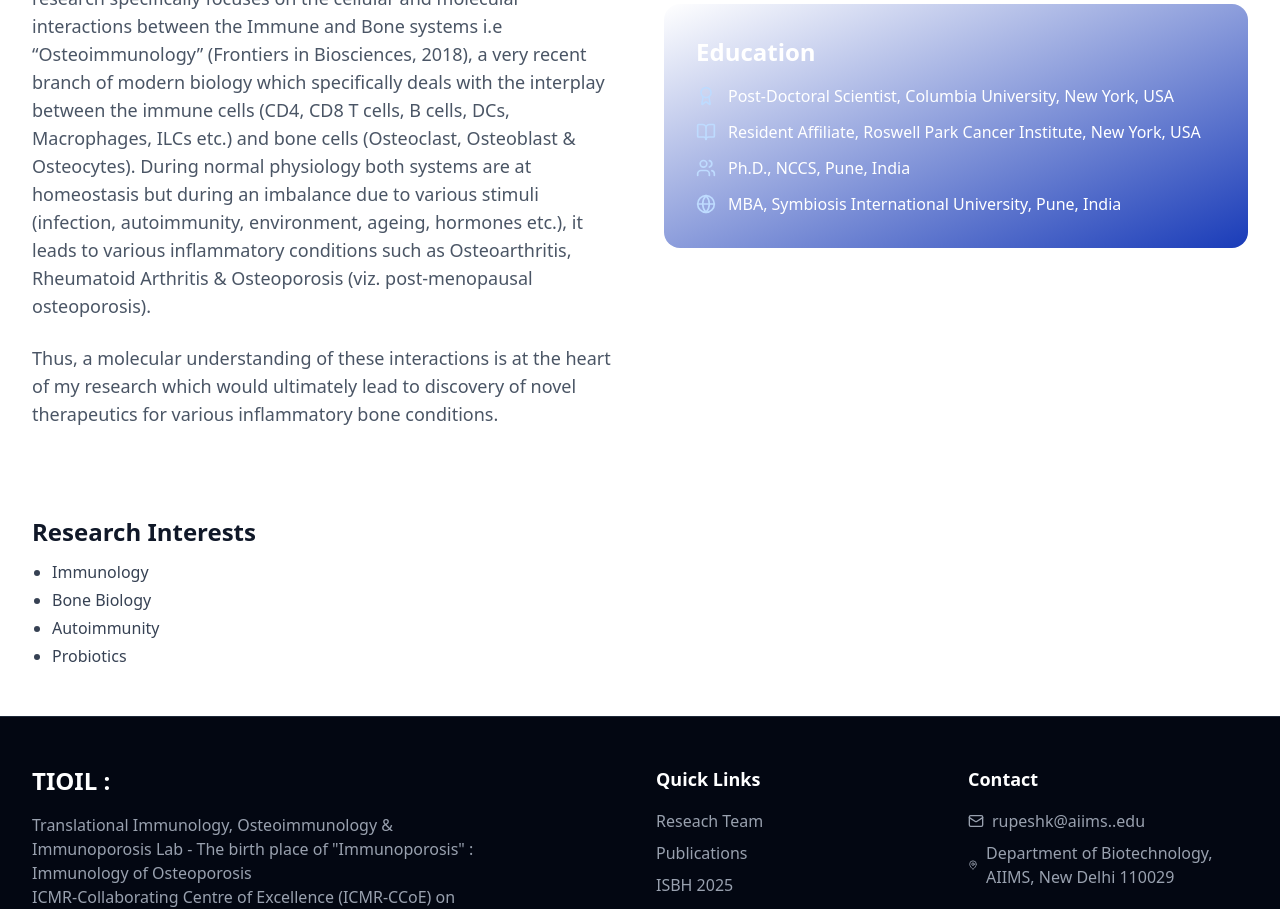
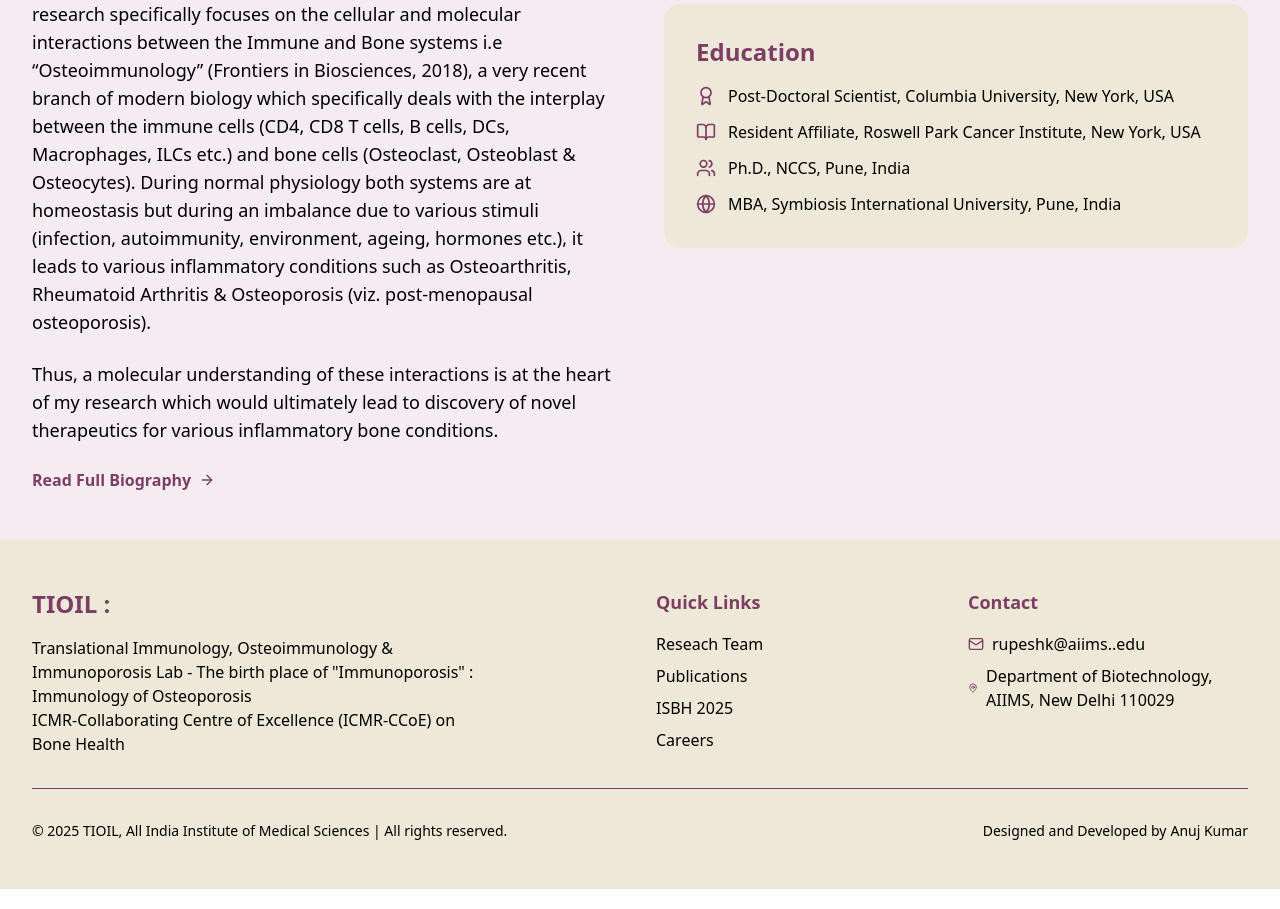
Before and after one commit to anujkharbash2/tioil, a React (Vite) app: page / in a window 1280 px wide. Shown: the part 1180-2089 px from the top of the page. Built offline with nearby package versions, Linux system fonts and the light colour scheme.

Commit message:
home page color theme

```diff
--- a/src/Components/Footer.jsx
+++ b/src/Components/Footer.jsx
@@ -3,17 +3,17 @@ import { Github, Linkedin, Mail, MapPin, GraduationCap, Heart } from 'lucide-rea
 
 const Footer = () => {
   return (
-    <footer className="bg-gray-950 border-t border-gray-800">
+    <footer style={{ backgroundColor: '#eee8d8', color: 'black' }}>
       <div className="max-w-7xl mx-auto px-4 sm:px-6 lg:px-8 py-12">
         <div className="grid grid-cols-1 md:grid-cols-4 gap-8">
           {/* Logo and Description */}
           <div className="col-span-1 md:col-span-2">
             <div className="flex items-center space-x-2 mb-4">
-              <div className="text-2xl font-bold bg-white bg-clip-text text-transparent">
+              <div className="text-2xl font-bold bg-clip-text text-transparent" style={{ color: '#7c3e65' }}>
               TIOIL :
               </div>
             </div>
-            <p className="text-gray-400 max-w-md">
+            <p className="max-w-md" style={{ color: 'black' }}>
               Translational Immunology, Osteoimmunology & Immunoporosis Lab - The birth place of "Immunoporosis" : Immunology of Osteoporosis
               <br />ICMR-Collaborating Centre of Excellence (ICMR-CCoE) on Bone Health
             </p>
@@ -21,26 +21,26 @@ const Footer = () => {
 
           {/* Quick Links */}
           <div>
-            <h3 className="text-lg font-semibold mb-4">Quick Links</h3>
+            <h3 className="text-lg font-semibold mb-4" style={{ color: '#7c3e65' }}>Quick Links</h3>
             <ul className="space-y-2">
-              <li><a href="/team" className="text-gray-400 hover:text-white transition-colors">Reseach Team</a></li>
-              <li><a href="/projects" className="text-gray-400 hover:text-white transition-colors">Publications</a></li>
-              <li><a href="/isbh2025" className="text-gray-400 hover:text-white transition-colors">ISBH 2025</a></li>
-              <li><a href="/careers" className="text-gray-400 hover:text-white transition-colors">Careers</a></li>
+              <li><a href="/team" className="hover:text-white transition-colors" style={{ color: 'black' }}>Reseach Team</a></li>
+              <li><a href="/projects" className="hover:text-white transition-colors" style={{ color: 'black' }}>Publications</a></li>
+              <li><a href="/isbh2025" className="hover:text-white transition-colors" style={{ color: 'black' }}>ISBH 2025</a></li>
+              <li><a href="/careers" className="hover:text-white transition-colors" style={{ color: 'black' }}>Careers</a></li>
             </ul>
           </div>
 
           {/* Contact Info */}
           <div>
-            <h3 className="text-lg font-semibold mb-4">Contact</h3>
+            <h3 className="text-lg font-semibold mb-4" style={{ color: '#7c3e65' }}>Contact</h3>
             <div className="space-y-2">
-              <div className="flex items-center space-x-2 text-gray-400">
-                <Mail className="h-4 w-4" />
+              <div className="flex items-center space-x-2" style={{ color: 'black' }}>
+                <Mail className="h-4 w-4" style={{ color: '#7c3e65' }} />
                 <span>rupeshk@aiims..edu</span>
               </div>
 
-              <div className="flex items-center space-x-2 text-gray-400">
-                <MapPin className="h-4 w-4" />
+              <div className="flex items-center space-x-2" style={{ color: 'black' }}>
+                <MapPin className="h-4 w-4" style={{ color: '#7c3e65' }} />
                 <span>Department of Biotechnology, AIIMS, New Delhi 110029</span>
 
               </div>
@@ -49,11 +49,11 @@ const Footer = () => {
         </div>
 
         {/* Bottom Section */}
-        <div className="mt-8 pt-8 border-t border-gray-800 flex flex-col sm:flex-row justify-between items-center">
-      <p className="text-gray-400 text-sm">
+        <div className="mt-8 pt-8 border-t border-gray-800 flex flex-col sm:flex-row justify-between items-center" style={{ borderColor: '#7c3e65' }}>
+      <p className="text-sm" style={{ color: 'black' }}>
         © 2025 TIOIL, All India Institute of Medical Sciences | All rights reserved.
       </p>
-      <div className="flex flex-row space-x-2 mt-4 sm:mt-0 text-sm text-gray-400">
+      <div className="flex flex-row space-x-2 mt-4 sm:mt-0 text-sm" style={{ color: 'black' }}>
         <p className="flex items-center">
           Designed and Developed
           by{' '}
@@ -61,7 +61,8 @@ const Footer = () => {
             href="https://www.linkedin.com/in/anujkharbash"
             target="_blank"
             rel="noopener noreferrer"
-            className="text-blue-400 hover:underline ml-1"
+            className="hover:underline ml-1"
+            style={{ color: 'black' }}
           >
             Anuj Kumar
           </a>{' '}
--- a/src/Components/Layout.jsx
+++ b/src/Components/Layout.jsx
@@ -5,7 +5,7 @@ import NewsTicker from './NewsTicker.jsx';
 
 const Layout = ({ children }) => {
   return (
-    <div className="min-h-screen bg-gray-900 text-white">
+    <div className="min-h-screen bg-[#f5ecf2] text-white">
         <Navbar />
         <div className="pt-16"> {/* adjust depending on your nav height */}
         <NewsTicker />
--- a/src/Components/rks.jsx
+++ b/src/Components/rks.jsx
@@ -4,44 +4,38 @@ import { Link } from "react-router-dom";
 
 const Rks = () => {
   return (
-    <div className="bg-white dark:bg-gray-900 py-12">
+    <div className="bg-white dark:bg-gray-900 py-12" style={{ backgroundColor: '#f5ecf2' }}>
       <div className="max-w-7xl mx-auto px-4 sm:px-6 lg:px-8">
         <div className="grid grid-cols-1 lg:grid-cols-2 gap-12 items-start">
 
           {/* Left Section - Bio */}
           <div>
-            <h2 className="text-3xl md:text-4xl font-bold text-gray-900 dark:text-white mb-6">
+            <h2 className="text-3xl md:text-4xl font-bold text-gray-900 dark:text-white mb-6" style={{ color: '#7c3e65' }}>
               Dr. Rupesh K. Srivastava
             </h2>
 
-            <p className="text-lg text-gray-600 dark:text-gray-400 mb-4">
-            Welcome to Translational Immunology, Osteoimmunology & Immunoporosis Lab group at AIIMS, New Delhi.
-            During my doctoral research work form NCCS, Pune I got a glimpse of the very exciting and thrilling field of Immunology. This led me to further continue my research work in the field of Bone and Immunology at Columbia University Medical Centre, NY, USA and Roswell Park Cancer Institute (RPCI), New York, USA
+            <p className="text-lg text-gray-600 dark:text-gray-400 mb-4" style={{ color: 'black' }}>
+              Welcome to Translational Immunology, Osteoimmunology & Immunoporosis Lab group at AIIMS, New Delhi.
             </p>
-            <p className="text-lg text-gray-600 dark:text-gray-400 mb-6">
-            After coming back to India in 2013 as an Assistant professor at Central University, Sagar (MP), and now at All India Institute of Medical Sciences (AIIMS), New Delhi, I am actively involved in deciphering this new field which is still in its very naive state. My research specifically focuses on the cellular and molecular interactions between the Immune and Bone systems i.e “Osteoimmunology” (Frontiers in Biosciences, 2018), a very recent branch of modern biology which specifically deals with the interplay between the immune cells (CD4, CD8 T cells, B cells, DCs, Macrophages, ILCs etc.) and bone cells (Osteoclast, Osteoblast & Osteocytes). During normal physiology both systems are at homeostasis but during an imbalance due to various stimuli (infection, autoimmunity, environment, ageing, hormones etc.), it leads to various inflammatory conditions such as Osteoarthritis, Rheumatoid Arthritis & Osteoporosis (viz. post-menopausal osteoporosis).
+            <p className="text-lg text-gray-600 dark:text-gray-400 mb-4" style={{ color: 'black' }}>
+              During my doctoral research work form NCCS, Pune I got a glimpse of the very exciting and thrilling field of Immunology. This led me to further continue my research work in the field of Bone and Immunology at Columbia University Medical Centre, NY, USA and Roswell Park Cancer Institute (RPCI), New York, USA
             </p>
-            <p className="text-lg text-gray-600 dark:text-gray-400 mb-6">
-            Thus, a molecular understanding of these interactions is at the heart of my research which would ultimately lead to discovery of novel therapeutics for various inflammatory bone conditions.
+            <p className="text-lg text-gray-600 dark:text-gray-400 mb-6" style={{ color: 'black' }}>
+              After coming back to India in 2013 as an Assistant professor at Central University, Sagar (MP), and now at All India Institute of Medical Sciences (AIIMS), New Delhi, I am actively involved in deciphering this new field which is still in its very naive state. My research specifically focuses on the cellular and molecular interactions between the Immune and Bone systems i.e “Osteoimmunology” (Frontiers in Biosciences, 2018), a very recent branch of modern biology which specifically deals with the interplay between the immune cells (CD4, CD8 T cells, B cells, DCs, Macrophages, ILCs etc.) and bone cells (Osteoclast, Osteoblast & Osteocytes). During normal physiology both systems are at homeostasis but during an imbalance due to various stimuli (infection, autoimmunity, environment, ageing, hormones etc.), it leads to various inflammatory conditions such as Osteoarthritis, Rheumatoid Arthritis & Osteoporosis (viz. post-menopausal osteoporosis).
+            </p>
+            <p className="text-lg text-gray-600 dark:text-gray-400 mb-6" style={{ color: 'black' }}>
+              Thus, a molecular understanding of these interactions is at the heart of my research which would ultimately lead to discovery of novel therapeutics for various inflammatory bone conditions.
             </p>
 
             <Link
               to="/about"
               className="inline-flex items-center text-aiims-blue dark:text-blue-400 font-semibold hover:underline"
+              style={{ color: '#7c3e65' }}
             >
               Read Full Biography <ArrowRight className="ml-2 h-4 w-4" />
             </Link>
 
-            {/* Research Interests */}
-            <div className="mt-10">
-              <h3 className="text-2xl font-semibold text-gray-900 dark:text-white mb-3">Research Interests</h3>
-              <ul className="list-disc pl-5 text-gray-700 dark:text-gray-300 space-y-1">
-                <li>Immunology</li>
-                <li>Bone Biology</li>
-                <li>Autoimmunity</li>
-                <li>Probiotics</li>
-              </ul>
-            </div>
+
           </div>
 
           {/* Right Section - Photo + Research Excellence */}
@@ -52,23 +46,23 @@ const Rks = () => {
               className="rounded-2xl shadow-lg object-cover w-full max-h-96"
             />
 
-            <div className="bg-gradient-to-br from-blue to-blue-800 rounded-2xl p-8 text-white">
-              <h3 className="text-2xl font-bold mb-4">Education</h3>
+            <div className="rounded-2xl p-8 text-white" style={{ backgroundColor: '#eee8d8', color: 'black' }}>
+              <h3 className="text-2xl font-bold mb-4" style={{ color: '#7c3e65' }}>Education</h3>
               <ul className="space-y-3">
                 <li className="flex items-center">
-                  <Award className="h-5 w-5 mr-3 text-blue-200" />
+                  <Award className="h-5 w-5 mr-3" style={{ color: '#7c3e65' }} />
                   <span>Post-Doctoral Scientist, Columbia University, New York, USA</span>
                 </li>
                 <li className="flex items-center">
-                  <BookOpen className="h-5 w-5 mr-3 text-blue-200" />
+                  <BookOpen className="h-5 w-5 mr-3" style={{ color: '#7c3e65' }} />
                   <span>Resident Affiliate, Roswell Park Cancer Institute, New York, USA</span>
                 </li>
                 <li className="flex items-center">
-                  <Users className="h-5 w-5 mr-3 text-blue-200" />
+                  <Users className="h-5 w-5 mr-3" style={{ color: '#7c3e65' }} />
                   <span>Ph.D., NCCS, Pune, India</span>
                 </li>
                 <li className="flex items-center">
-                  <Globe className="h-5 w-5 mr-3 text-blue-200" />
+                  <Globe className="h-5 w-5 mr-3" style={{ color: '#7c3e65' }} />
                   <span>MBA, Symbiosis International University, Pune, India</span>
                 </li>
               </ul>
```
